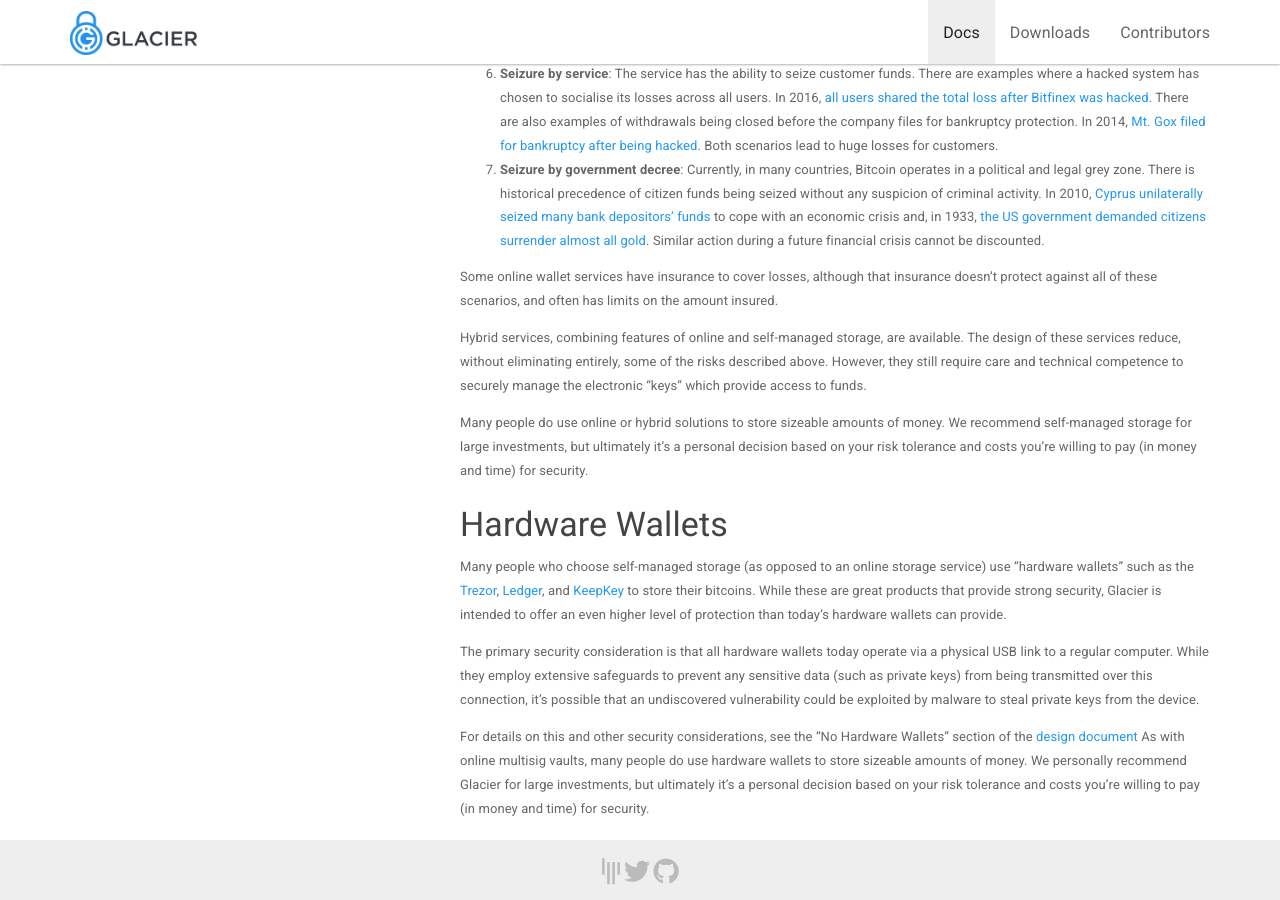
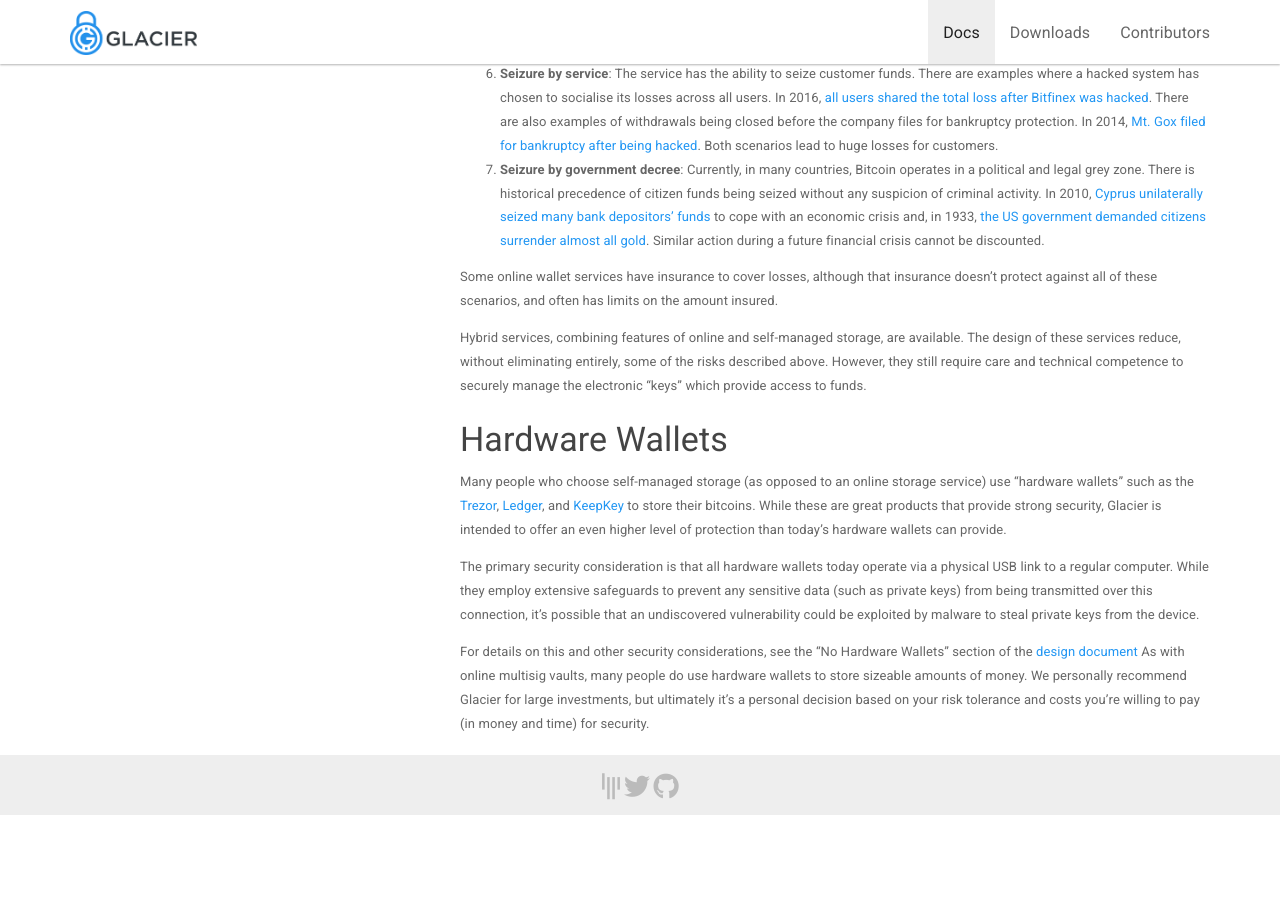
Before and after one commit to GlacierProtocol/glacierprotocol.github.io, a Jekyll site: the page built from _docs/overview.md, in a window 1280 px wide and 900 px high, scrolled down 1565 px. Built offline with Jekyll 4.4.1, drawn with Linux system fonts in a browser that asks for light colours; nearby versions of some CDN libraries; after the commit the page ends 2380 px from its top, so only the background shows below that.

Commit message:
Paragraph removed
Points covered in section intro

```diff
--- a/_docs/overview.md
+++ b/_docs/overview.md
@@ -93,11 +93,6 @@ of these services reduce, without eliminating entirely, some of the risks descri
 they still require care and technical competence to securely manage the electronic "keys" which
 provide access to funds.
 
-Many people do use online or hybrid solutions to store sizeable amounts of
-money. We recommend self-managed storage for large investments, but ultimately
-it's a personal decision based on your risk tolerance and costs you're willing
-to pay (in money and time) for security.
-
 ### Hardware Wallets
 
 Many people who choose
```
